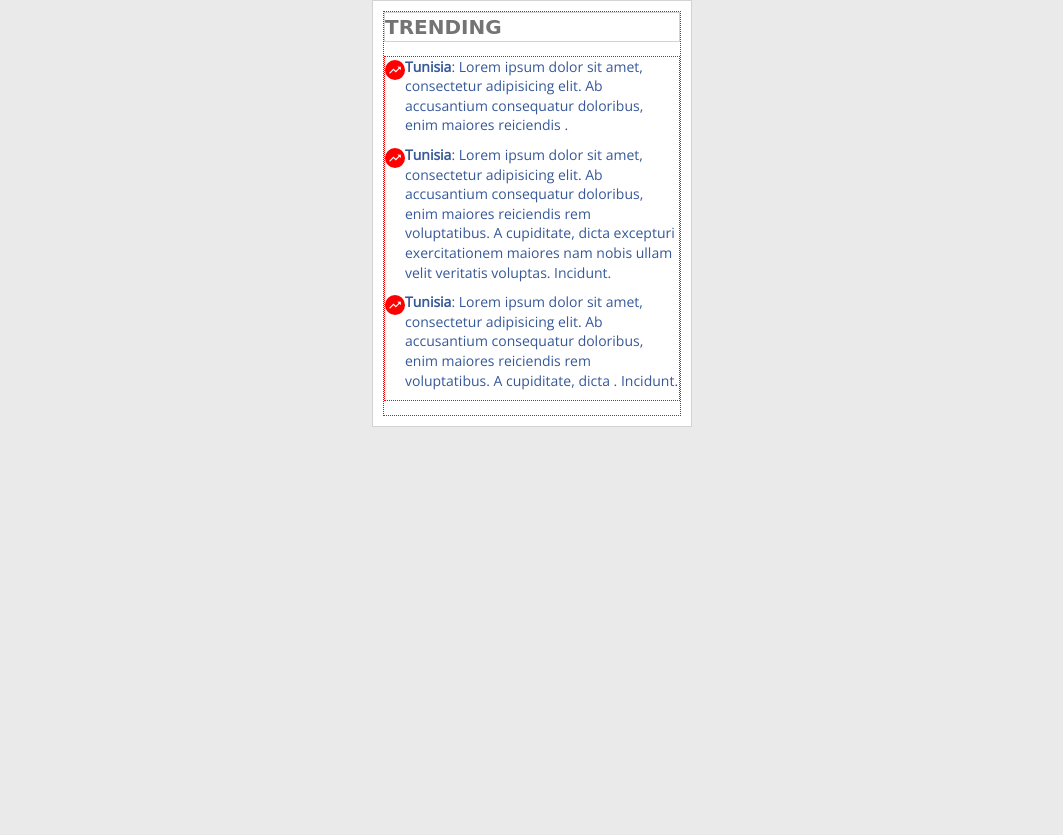
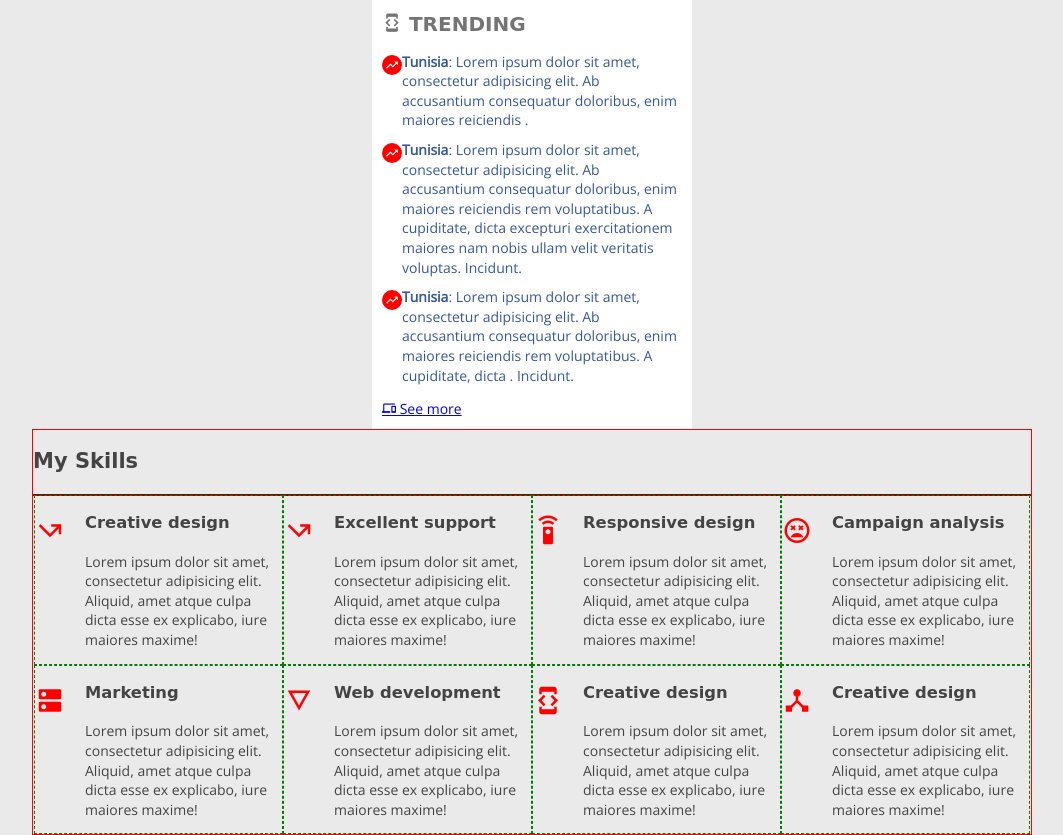
Before and after one commit to kingkris/b12-weekend, a PHP site: page /01-fb-trending.html in a window 1280 px wide. Shown: the part 79-914 px from the top of the page, without its empty margins (108-1171 px from the left). Before the commit the page ends 506 px from the top, so only its background shows below. Run offline with PHP 8.4, Linux system fonts and the light colour scheme; some libraries are stand-ins or nearby versions; some web fonts are replaced.

Commit message:
11th september's code

```diff
--- a/assignment-02-simple/01-fb-trending.html
+++ b/assignment-02-simple/01-fb-trending.html
@@ -25,14 +25,61 @@
   </header>
 <div class="sidebar">
   <div class="widget">
-    <h3>Trending</h3>
+    <h3><i class="icon-developer_mode"></i> Trending</h3>
     <ul>
       <li><a href="#"><strong>Tunisia</strong>: Lorem ipsum dolor sit amet, consectetur adipisicing elit. Ab accusantium consequatur doloribus, enim maiores reiciendis .</a></li>
       <li><a href="#"><strong>Tunisia</strong>: Lorem ipsum dolor sit amet, consectetur adipisicing elit. Ab accusantium consequatur doloribus, enim maiores reiciendis rem voluptatibus. A cupiditate, dicta excepturi exercitationem maiores nam nobis ullam velit veritatis voluptas. Incidunt.</a></li>
       <li><a href="#"><strong>Tunisia</strong>: Lorem ipsum dolor sit amet, consectetur adipisicing elit. Ab accusantium consequatur doloribus, enim maiores reiciendis rem voluptatibus. A cupiditate, dicta . Incidunt.</a></li>
     </ul>
+    <a href="#"><i class="icon-phonelink"></i> See more</a>
   </div><!--eo widget-->
 </div><!--eo sidebar-->
+
+<div class="container">
+  <h2>My Skills</h2>
+  <ul class="skills">
+    <li>
+      <i class="icon-call_missed_outgoing"></i>
+      <h3>Creative design</h3>
+      <p>Lorem ipsum dolor sit amet, consectetur adipisicing elit. Aliquid, amet atque culpa dicta esse ex explicabo, iure maiores maxime!</p>
+    </li>
+    <li>
+      <i class="icon-call_missed_outgoing"></i>
+      <h3>Excellent support</h3>
+      <p>Lorem ipsum dolor sit amet, consectetur adipisicing elit. Aliquid, amet atque culpa dicta esse ex explicabo, iure maiores maxime!</p>
+    </li>
+    <li>
+      <i class="icon-settings_remote"></i>
+      <h3>Responsive design</h3>
+      <p>Lorem ipsum dolor sit amet, consectetur adipisicing elit. Aliquid, amet atque culpa dicta esse ex explicabo, iure maiores maxime!</p>
+    </li>
+    <li>
+      <i class="icon-sentiment_very_dissatisfied"></i>
+      <h3>Campaign analysis</h3>
+      <p>Lorem ipsum dolor sit amet, consectetur adipisicing elit. Aliquid, amet atque culpa dicta esse ex explicabo, iure maiores maxime!</p>
+    </li>
+    <li>
+      <i class="icon-dns"></i>
+      <h3>Marketing</h3>
+      <p>Lorem ipsum dolor sit amet, consectetur adipisicing elit. Aliquid, amet atque culpa dicta esse ex explicabo, iure maiores maxime!</p>
+    </li>
+    <li>
+      <i class="icon-details"></i>
+      <h3>Web development</h3>
+      <p>Lorem ipsum dolor sit amet, consectetur adipisicing elit. Aliquid, amet atque culpa dicta esse ex explicabo, iure maiores maxime!</p>
+    </li>
+    <li>
+      <i class="icon-developer_mode"></i>
+      <h3>Creative design</h3>
+      <p>Lorem ipsum dolor sit amet, consectetur adipisicing elit. Aliquid, amet atque culpa dicta esse ex explicabo, iure maiores maxime!</p>
+    </li>
+    <li>
+      <i class="icon-device_hub"></i>
+      <h3>Creative design</h3>
+      <p>Lorem ipsum dolor sit amet, consectetur adipisicing elit. Aliquid, amet atque culpa dicta esse ex explicabo, iure maiores maxime!</p>
+    </li>
+  </ul>
+</div>
 
 
   <script src="//ajax.googleapis.com/ajax/libs/jquery/1.11.2/jquery.min.js"></script>
--- a/assignment-02-simple/css/main.css
+++ b/assignment-02-simple/css/main.css
@@ -80,22 +80,17 @@ body{
     margin-left: auto;
     margin-right: auto;
     background-color: #fff;
-    border:solid 1px lightgrey;
     padding:10px;
 }
 .sidebar *{
-    /*border:solid 1px lightgrey;*/
 }
-.widget{border:dotted 1px green}
 .widget h3{
     text-transform: uppercase;
     font-size:20px;
     color: #747474;
     margin: 0 0 5px;
-    border:solid 1px lightgrey;
 }
 .widget ul{
-    border:dotted 1px red;
     list-style-type:none;
     padding-left:0;
 }
@@ -121,6 +116,48 @@ body{
     text-decoration: none;
     color: #365899;
 }
+
+
+
+
+/*+++++++++++++++++++++++++++++++++++++++++
+                Styles for skills
++++++++++++++++++++++++++++++++++++++++++*/
+.container{
+    width: 1000px;
+    margin-left: auto;
+    margin-right: auto;
+    border:solid 1px red;
+}
+.container:after{
+    clear: both;
+    content: '';
+    display: block;
+}
+
+.skills{
+    border:solid 1px darkred;
+    padding-left:0;
+    list-style-type:none;
+}
+.skills li{
+    border:dashed 1px green;
+    padding-left:50px;
+    float: left;
+    width:25%;
+    position: relative;
+}
+.skills > li > i{
+    position: absolute;
+    left:0;
+    top:15px;
+    font-size:30px;
+    color: red;
+}
+
+
+
+
 
 
 /*
```
